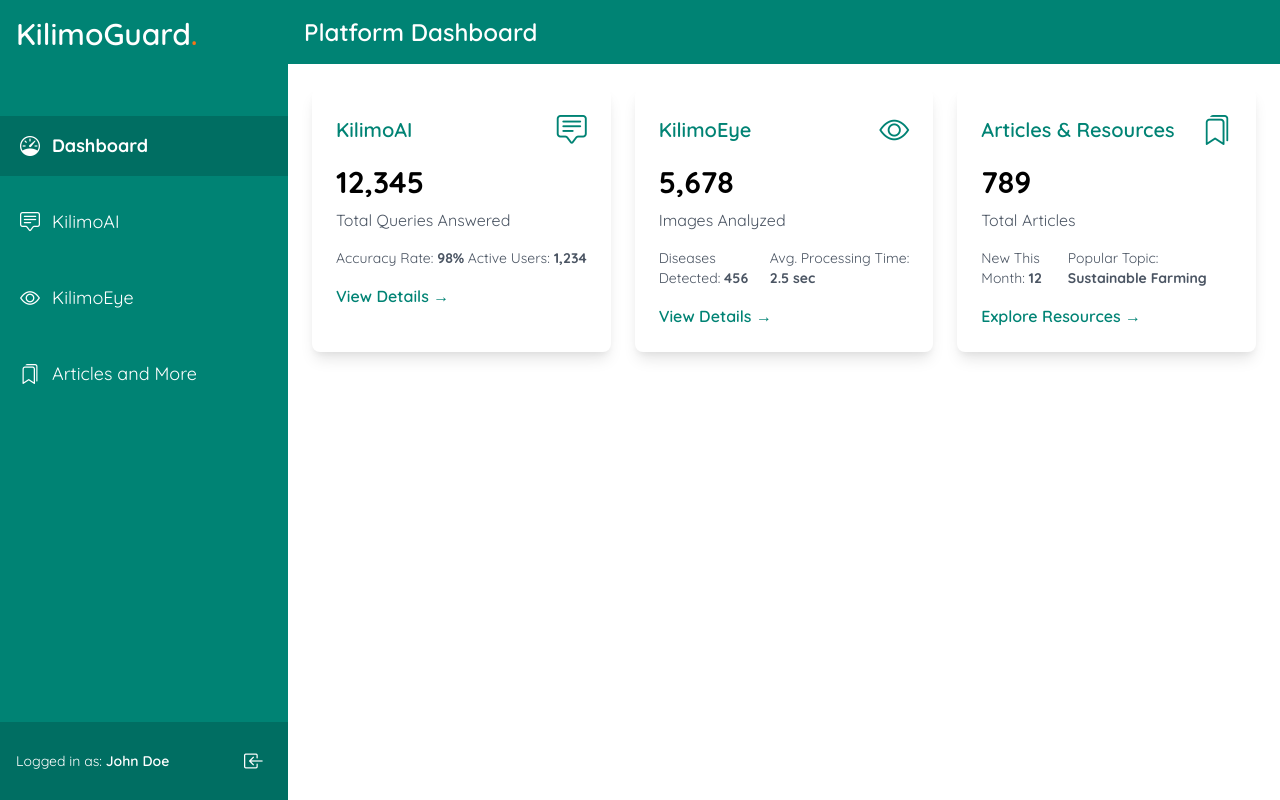
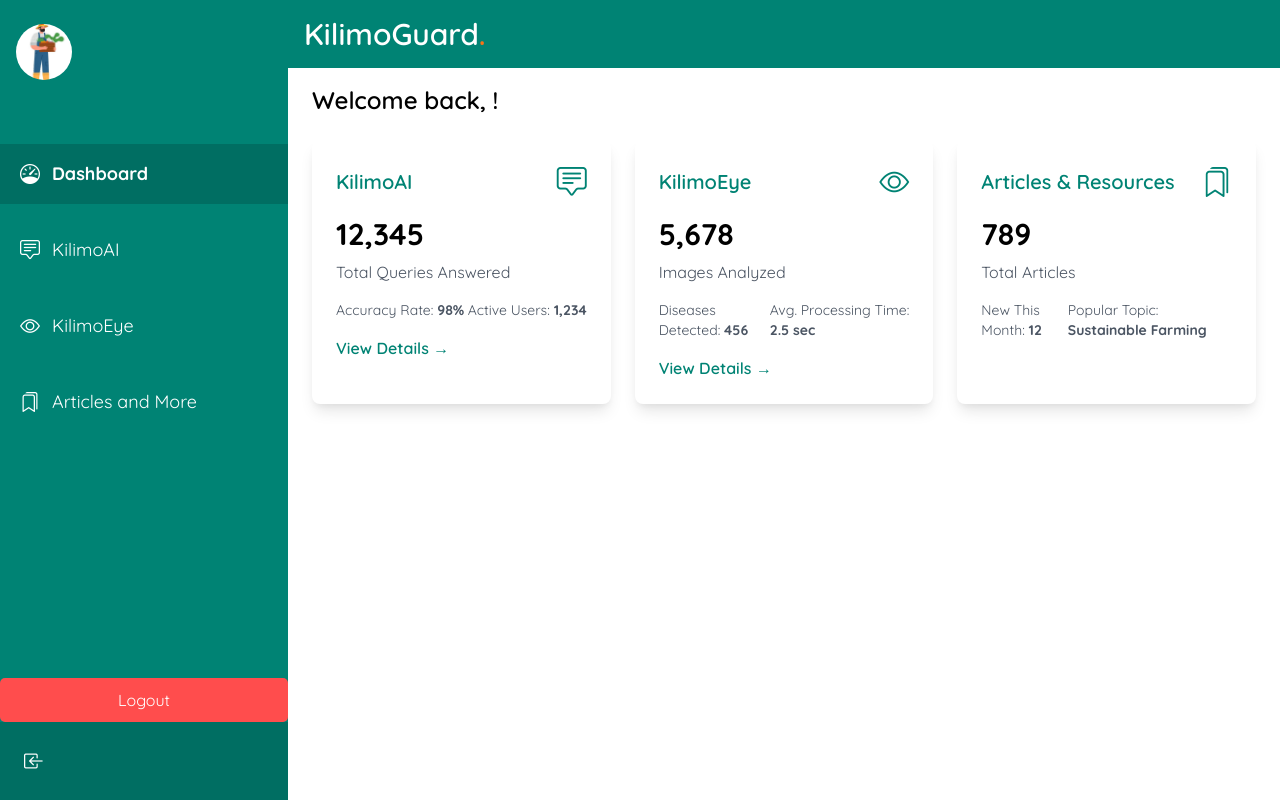
Before and after one commit to KilimoGuard/KilimoGuardFrontend, a Vue app: page /dashboard in a window 1280 px wide. Built offline with nearby package versions, Linux system fonts and the light colour scheme.

Commit message:
adjusted login and added logout functionality

```diff
--- a/package.json
+++ b/package.json
@@ -11,9 +11,11 @@
     "axios": "^1.7.4",
     "bootstrap-icons": "^1.11.3",
     "core-js": "^3.8.3",
+    "pinia": "^2.2.2",
     "vue": "^3.2.13",
     "vue-router": "^4.4.3",
-    "vue3-calendar": "^0.1.2"
+    "vue3-calendar": "^0.1.2",
+    "vuex": "^4.0.2"
   },
   "devDependencies": {
     "@babel/core": "^7.12.16",
--- a/src/components/SideNavbar.vue
+++ b/src/components/SideNavbar.vue
@@ -2,9 +2,17 @@
   <aside :class="{'w-72': isExpanded, 'w-16': !isExpanded}"
          class="h-full bg-custom-green text-white fixed top-0 left-0 transition-width duration-300">
     <div class="flex flex-col h-full">
-      <!-- Logo Section (only visible when expanded) -->
-      <div v-if="isExpanded" class="flex p-4 mb-8">
-        <h1 class="text-3xl font-semibold text-white">KilimoGuard<span class="text-orange-500">.</span></h1>
+      <!-- Profile Section -->
+      <div v-if="isExpanded" class="flex items-center p-4 mb-8 mt-2">
+        <!-- Profile Picture -->
+        <div class="w-14 h-14 rounded-full bg-gray-200 overflow-hidden mr-4">
+          <img :src="profilePicture" alt="Profile Picture" class="w-full h-full object-cover">
+        </div>
+        <!-- Username and Email -->
+        <div>
+          <h2 class="text-lg font-semibold">{{ user?.username }}</h2>
+          <p class="text-sm">{{ user?.email }}</p>
+        </div>
       </div>
 
       <!-- Navbar Items -->
@@ -12,9 +20,9 @@
         <ul class="mt-4">
           <li v-for="(item, index) in navItems" :key="index" class="mb-4 hover:bg-custom-hover flex items-center">
             <router-link
-              :to="item.route"
-              :class="{'active-nav-item': isActiveRoute(item.route)}"
-              class="px-5 py-4 text-lg flex items-center"
+                :to="item.route"
+                :class="{'active-nav-item': isActiveRoute(item.route)}"
+                class="px-5 py-4 text-lg flex items-center"
             >
               <i :class="item.iconClass + ' mr-3'"></i>
               <span v-if="isExpanded">{{ item.text }}</span>
@@ -24,11 +32,8 @@
       </nav>
 
       <!-- User Info Section -->
+      <button @click="logout" class="logout-button">Logout</button>
       <div class="p-4 mt-auto bg-custom-dark-green flex items-center justify-between">
-        <p class="text-sm" v-if="isExpanded">
-          Logged in as: <span class="font-semibold">{{ username }}</span>
-        </p>
-        <!-- Toggle Button -->
         <button @click="toggleSidebar" class="p-2 bg-custom-dark-green hover:bg-custom-hover">
           <i :class="isExpanded ? 'bi bi-box-arrow-in-left' : 'bi bi-box-arrow-in-right'"></i>
         </button>
@@ -38,18 +43,29 @@
 </template>
 
 <script>
+import { computed } from 'vue';
+import { useAuthStore } from '@/stores/auth';
+import profile from '@/assets/img/profile.jpg'
+
 export default {
   name: 'SideNavbar',
+  setup() {
+    const authStore = useAuthStore();
+    const user = computed(() => authStore.user);
+
+    return {
+      user,
+    };
+  },
   data() {
     return {
       isExpanded: true, // Initial state of the sidebar
-      username: 'John Doe', // Replace with actual username or state variable
+      profilePicture: profile, // Replace with actual path to profile picture
       navItems: [
         { route: '/dashboard', iconClass: 'bi bi-speedometer', text: 'Dashboard' },
         { route: '/kilimoai', iconClass: 'bi bi-chat-square-text', text: 'KilimoAI' },
         { route: '/kilimoeye', iconClass: 'bi bi-eye', text: 'KilimoEye' },
         { route: '/articles', iconClass: 'bi bi-bookmarks', text: 'Articles and More' },
-        // { route: '/farming-planner', iconClass: 'bi bi-calendar2-week', text: 'Farming Planner' },
       ],
     };
   },
@@ -60,6 +76,15 @@
     },
     isActiveRoute(route) {
       return this.$route.path === route;
+    },
+    async logout() {
+      const authStore = useAuthStore();
+      try {
+        await authStore.logout();
+        this.$router.push('/login'); // Redirect to login page after logout
+      } catch (error) {
+        console.error('Logout failed:', error.message);
+      }
     },
   },
 };
@@ -114,7 +139,6 @@
   width: 18rem; /* Expanded width */
 }
 
-/* Active Nav Item Style */
 .active-nav-item {
   background-color: #006e62; /* Change this to your preferred active color */
   font-weight: bold;
@@ -123,4 +147,29 @@
   display: flex;
   align-items: center;
 }
+
+.rounded-full {
+  border-radius: 9999px;
+}
+
+.overflow-hidden {
+  overflow: hidden;
+}
+
+.object-cover {
+  object-fit: cover;
+}
+
+.logout-button {
+  background-color: #ff4d4d;
+  color: white;
+  border: none;
+  padding: 10px;
+  border-radius: 5px;
+  cursor: pointer;
+}
+
+.logout-button:hover {
+  background-color: #ff1a1a;
+}
 </style>
--- a/src/main.js
+++ b/src/main.js
@@ -2,7 +2,18 @@
 import App from './App.vue'
 import '@/assets/main.css'
 import router from './router/index'
+import store from './store'
+import { createPinia } from 'pinia'
+import { useAuthStore } from '@/stores/auth'  // Import the auth store
 
-createApp(App)
-    .use(router)
-    .mount('#app')
+const pinia = createPinia();
+const app = createApp(App);
+
+app.use(pinia)
+   .use(store)
+   .use(router)
+   .mount('#app');
+
+// Initialize the authentication state
+const authStore = useAuthStore();
+authStore.initializeAuth();
--- /dev/null
+++ b/src/store/index.js
@@ -0,0 +1,45 @@
+import { createStore } from 'vuex';
+
+const store = createStore({
+  state() {
+    return {
+      user: null,
+      token: null,
+    };
+  },
+  mutations: {
+    setUser(state, user) {
+      state.user = user;
+    },
+    setToken(state, token) {
+      state.token = token;
+    },
+    clearAuth(state) {
+      state.user = null;
+      state.token = null;
+    },
+  },
+  actions: {
+    login({ commit }, { user, token }) {
+      commit('setUser', user);
+      commit('setToken', token);
+      localStorage.setItem('user', JSON.stringify(user));
+      localStorage.setItem('token', token);
+    },
+    logout({ commit }) {
+      commit('clearAuth');
+      localStorage.removeItem('user');
+      localStorage.removeItem('token');
+    },
+    initializeAuth({ commit }) {
+      const user = localStorage.getItem('user');
+      const token = localStorage.getItem('token');
+      if (user && token) {
+        commit('setUser', JSON.parse(user));
+        commit('setToken', token);
+      }
+    },
+  },
+});
+
+export default store;
--- /dev/null
+++ b/src/stores/auth.js
@@ -0,0 +1,59 @@
+import { defineStore } from 'pinia';
+import axios from 'axios';
+
+export const useAuthStore = defineStore('auth', {
+  state: () => ({
+    user: null,
+    token: null,
+  }),
+  actions: {
+    async login(email, password) {
+      try {
+        const response = await axios.post('https://kilimoguard-backend-dev.onrender.com/api-v1/login/', {
+          email,
+          password,
+        });
+
+        this.user = response.data.user;
+        this.token = response.data.access_token;
+
+        localStorage.setItem('user', JSON.stringify(this.user));
+        localStorage.setItem('token', this.token);
+
+      } catch (error) {
+        console.error('Login failed:', error.response?.data || error.message);
+        throw error;
+      }
+    },
+    async logout() {
+      try {
+        // Ensure the token is not null or undefined
+        if (!this.token) {
+          throw new Error('No token available for logout');
+        }
+
+        // Call the logout API
+        await axios.post('https://kilimoguard-backend-dev.onrender.com/api-v1/logout/', {}, {
+          headers: { 'Authorization': `Bearer ${this.token}` },
+        });
+
+      } catch (error) {
+        console.error('Logout failed:', error.response?.data || error.message);
+      } finally {
+        // Clear user data and token after logout
+        this.user = null;
+        this.token = null;
+        localStorage.removeItem('user');
+        localStorage.removeItem('token');
+      }
+    },
+    initializeAuth() {
+      const user = localStorage.getItem('user');
+      const token = localStorage.getItem('token');
+      if (user && token) {
+        this.user = JSON.parse(user);
+        this.token = token;
+      }
+    },
+  },
+});
--- a/src/views/Dashboard.vue
+++ b/src/views/Dashboard.vue
@@ -2,7 +2,11 @@
   <main-layout>
     <!-- Main Dashboard Content -->
     <div class="bg-custom-green text-white p-4">
-      <h1 class="text-2xl font-semibold">Platform Dashboard</h1>
+      <h1 class="text-3xl font-semibold text-white">KilimoGuard<span class="text-orange-500">.</span></h1>
+    </div>
+
+    <div class="mt-4 pl-6">
+      <p class="text-2xl font-semibold">Welcome back, {{ user?.username }}!</p>
     </div>
 
     <div class="p-6 grid grid-cols-1 md:grid-cols-2 lg:grid-cols-3 gap-6">
@@ -52,21 +56,31 @@
           <p>New This Month: <strong>12</strong></p>
           <p>Popular Topic: <strong>Sustainable Farming</strong></p>
         </div>
-        <router-link to="/articles" class="block mt-4 text-custom-green font-semibold hover:text-orange-500">
-          Explore Resources &rarr;
-        </router-link>
+<!--        <router-link to="/articles" class="block mt-4 text-custom-green font-semibold hover:text-orange-500">-->
+<!--          Explore Resources &rarr;-->
+<!--        </router-link>-->
       </div>
     </div>
   </main-layout>
 </template>
 
 <script>
+import { computed } from 'vue';
+import { useAuthStore } from '@/stores/auth';
 import MainLayout from "@/layout/MainLayout.vue";
 
 export default {
   name: 'DashboardPage',
   components: {
     MainLayout,
+  },
+  setup() {
+    const authStore = useAuthStore();
+    const user = computed(() => authStore.user);
+
+    return {
+      user,
+    };
   },
 };
 </script>
--- a/src/views/Login.vue
+++ b/src/views/Login.vue
@@ -1,15 +1,20 @@
 <template>
-  <div class="min-h-screen bg-cover bg-center bg-no-repeat flex items-center justify-center" :style="{ backgroundImage: `url(${backgroundImage})` }">
+  <div class="min-h-screen bg-cover bg-center bg-no-repeat flex items-center justify-center"
+       :style="{ backgroundImage: `url(${backgroundImage})` }">
     <div class="w-full max-w-md bg-white shadow-lg rounded-lg p-8">
       <h2 class="text-2xl font-bold text-center mb-6">Login</h2>
       <form @submit.prevent="handleLogin">
         <div class="mb-4">
           <label for="email" class="block text-sm font-medium text-gray-700">Email</label>
-          <input type="email" id="email" v-model="email" class="mt-1 block w-full p-2 border border-gray-300 rounded-md focus:outline-none focus:ring focus:ring-dark-green focus:border-dark-green" required>
+          <input type="email" id="email" v-model="email"
+                 class="mt-1 block w-full p-2 border border-gray-300 rounded-md focus:outline-none focus:ring focus:ring-dark-green focus:border-dark-green"
+                 required>
         </div>
         <div class="mb-6">
           <label for="password" class="block text-sm font-medium text-gray-700">Password</label>
-          <input type="password" id="password" v-model="password" class="mt-1 block w-full p-2 border border-gray-300 rounded-md focus:outline-none focus:ring focus:ring-dark-green focus:border-dark-green" required>
+          <input type="password" id="password" v-model="password"
+                 class="mt-1 block w-full p-2 border border-gray-300 rounded-md focus:outline-none focus:ring focus:ring-dark-green focus:border-dark-green"
+                 required>
         </div>
         <button type="submit" class="w-full bg-dark-green text-white p-2 rounded-lg hover:bg-green-700">Login</button>
       </form>
@@ -22,7 +27,7 @@
 </template>
 
 <script>
-import axios from 'axios';
+import { useAuthStore } from '@/stores/auth';
 
 export default {
   name: 'LogIn',
@@ -35,24 +40,19 @@
   },
   methods: {
     async handleLogin() {
+      const authStore = useAuthStore();
       try {
-        const response = await axios.post('https://kilimoguard-backend-dev.onrender.com/api-v1/login/', {
-          email: this.email,
-          password: this.password
-        });
+        await authStore.login(this.email, this.password);
 
-        // Store the token or user information in localStorage or Vuex
-        localStorage.setItem('token', response.data.access_token);
-
-        // Redirect to Dashboard after login
+        // Redirect to Dashboard after successful login
         this.$router.push('/dashboard');
       } catch (error) {
         console.error('Login failed:', error.response?.data || error.message);
         alert('Login failed. Please check your credentials and try again.');
       }
     },
-  },
-};
+  }
+}
 </script>
 
 <style scoped>
```
Also changed, not shown: src/assets/img/profile.jpg (added), 1 other file (tests, documents, lock files or other folders).
